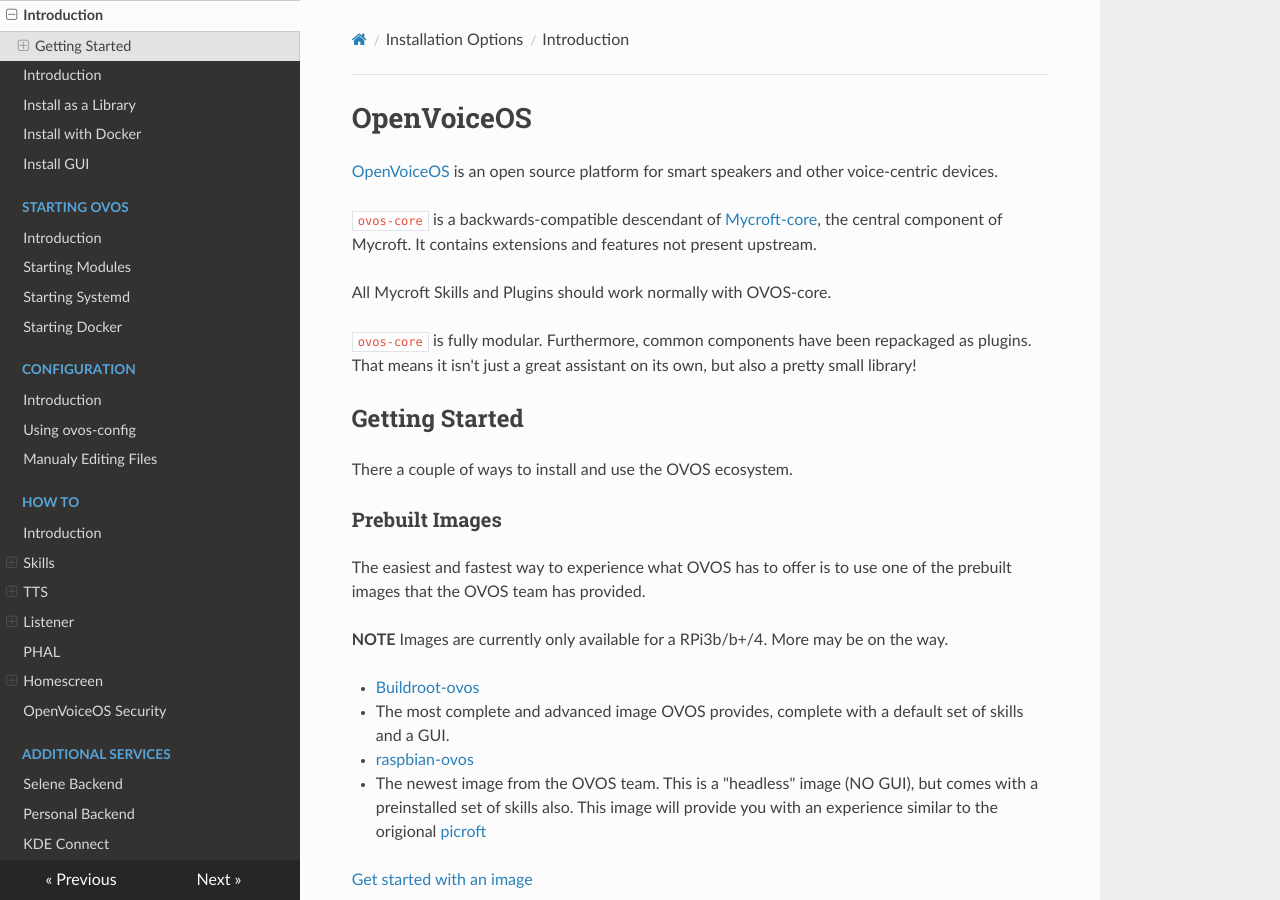
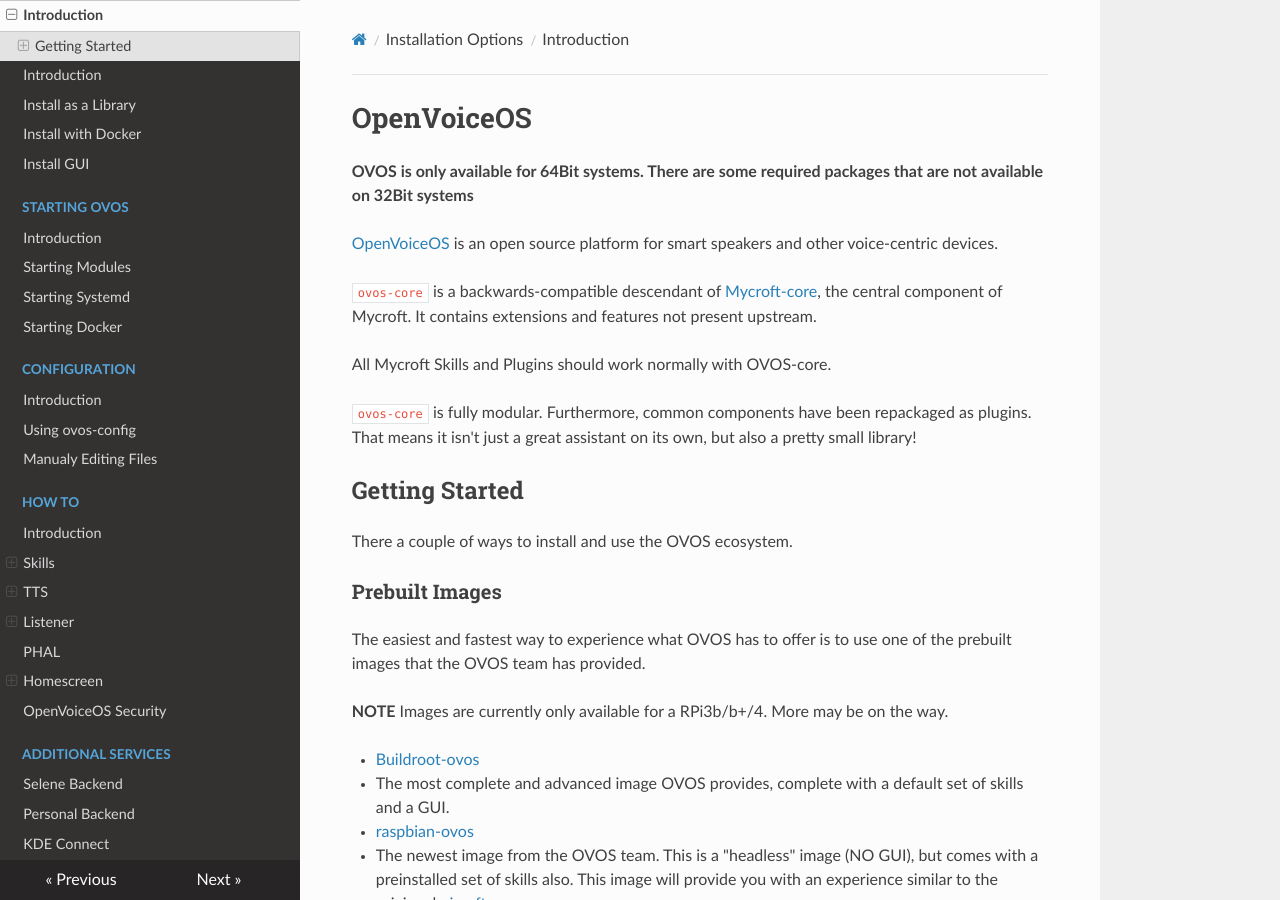
Before and after one commit to OpenVoiceOS/community-docs, an MkDocs documentation site: the page built from docs/install_intro.md, in a window 1280 px wide and 900 px high. Built offline with MkDocs 1.6.1, drawn with Linux system fonts in a browser that asks for light colours; nearby versions of some CDN libraries.

Commit message:
added note on 32Bit systems

```diff
--- a/docs/install_intro.md
+++ b/docs/install_intro.md
@@ -1,4 +1,6 @@
 # OpenVoiceOS
+
+**OVOS is only available for 64Bit systems.  There are some required packages that are not available on 32Bit systems**
 
 [OpenVoiceOS](https://openvoiceos.org/) is an open source platform for smart speakers and other voice-centric devices.
 
```
